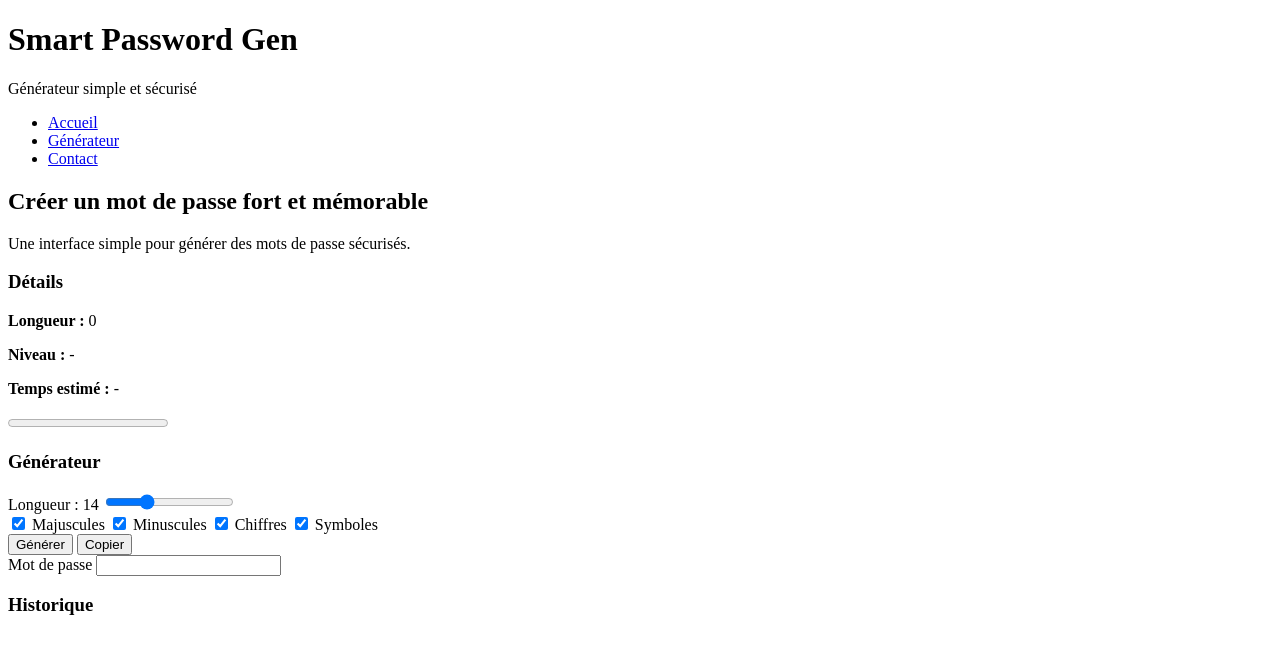
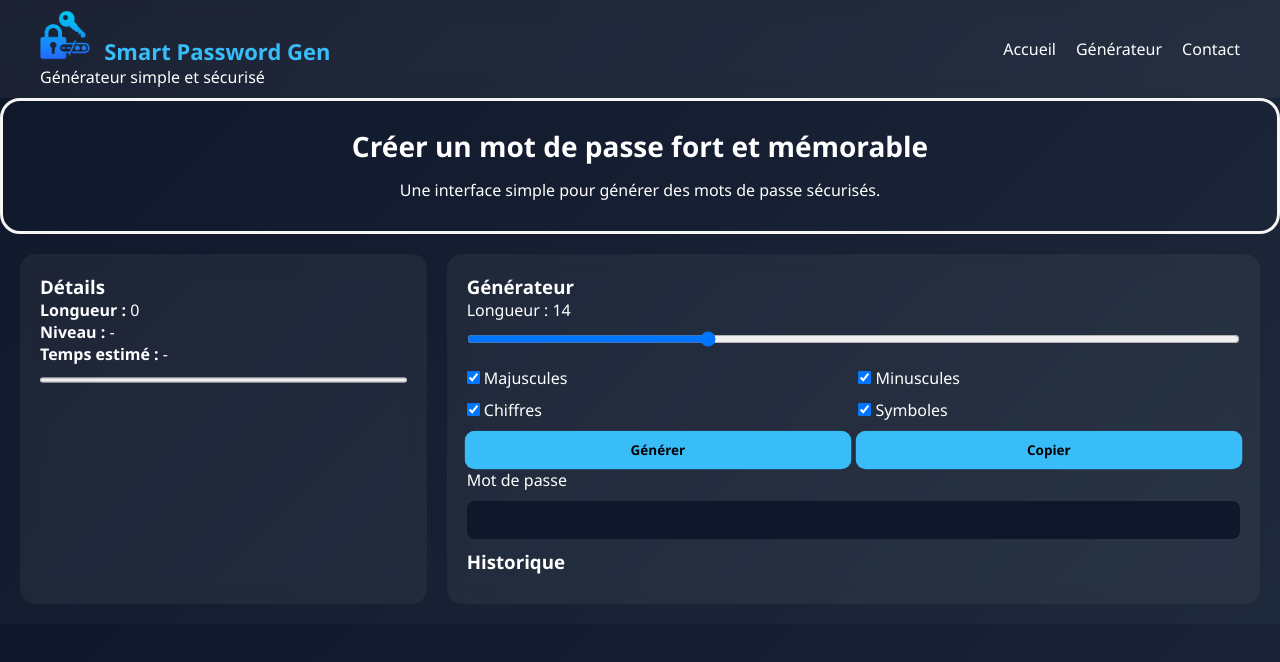
Before and after one commit to yassinwhibi-wq/Yassin_Whibi_Generer_Mot_De_Passe, a plain HTML site: page index.html in a window 1280 px wide. Drawn offline with Linux system fonts and the light colour scheme.

Commit message:
styliser tous les elements de HTML dans le style.css

```diff
--- a/index.html
+++ b/index.html
@@ -1,14 +1,18 @@
 <!DOCTYPE html>
 <html lang="fr">
+
 <head>
     <meta charset="UTF-8" />
     <meta name="viewport" content="width=device-width, initial-scale=1.0" />
-  <title>Smart Password</title>
+    <title>Smart Password Gen</title>
     <link rel="stylesheet" href="style.css" />
+    <link rel="icon" href="images/logo.png" />
 </head>
+
 <body>
     <header class="entete">
         <div class="marque">
+            <img src="images/logo.png" alt="logo">
             <h1>Smart Password Gen</h1>
             <p>Générateur simple et sécurisé</p>
         </div>
@@ -68,4 +72,5 @@
 
     <script src="script.js"></script>
 </body>
+
 </html>
--- a/style.css
+++ b/style.css
@@ -0,0 +1,166 @@
+*{
+  margin:0;
+  padding:0;
+  box-sizing:border-box;
+  font-family:Segoe UI,sans-serif;
+}
+
+body{
+  background:linear-gradient(135deg,#0f172a,#1e293b);
+  color:#fff;
+}
+
+/* HEADER */
+.entete{
+  display:flex;
+  justify-content:space-between;
+  align-items:center;
+  padding:10px 40px;
+  background:rgba(255,255,255,0.05);
+  backdrop-filter:blur(10px);
+}
+
+.marque h1{
+    display: inline;
+    font-size:22px;
+    color:#38bdf8;
+}
+img{
+    width:50px;
+    margin-right:10px;
+}
+.menu{
+  display:flex;
+  gap:20px;
+  list-style:none;
+}
+
+.menu a{
+  color:#fff;
+  text-decoration:none;
+  transition:.3s;
+}
+.menu a:hover{color:#38bdf8}
+
+/* HERO */
+.hero{
+  text-align:center;
+  padding:30px;
+  border:3px solid whitesmoke;
+  border-radius:20px;
+}
+.hero h2{
+  font-size:28px;
+  margin-bottom:10px;
+
+  /* animation douce */
+  animation:updown 3s ease-in-out infinite;
+}
+
+/* MAIN GRID */
+.zone{
+  display:grid;
+  grid-template-columns:1fr 2fr;
+  gap:20px;
+  padding:20px;
+}
+
+/* CARD STYLE */
+.details,.generateur{
+  background:rgba(255,255,255,0.05);
+  padding:20px;
+  border-radius:15px;
+  backdrop-filter:blur(10px);
+
+  transition:.3s;
+}
+
+/* hover simple */
+.details:hover,.generateur:hover{
+  transform:translateY(-5px);
+}
+
+/* INPUTS */
+input[type="range"],
+input[type="text"]{
+  width:100%;
+  margin:10px 0;
+}
+
+input[type="text"]{
+  padding:10px;
+  border:none;
+  border-radius:8px;
+  background:#0f172a;
+  color:#fff;
+}
+
+/* focus input */
+input[type="text"]:focus{
+  outline:none;
+  box-shadow:0 0 5px #38bdf8;
+}
+
+/* OPTIONS */
+.options{
+  display:grid;
+  grid-template-columns:repeat(2,1fr);
+  gap:10px;
+  margin:10px 0;
+}
+
+/* BUTTONS */
+.actions{
+  display:flex;
+  gap:10px;
+}
+
+button{
+  flex:1;
+  padding:10px;
+  border:none;
+  border-radius:10px;
+  background:#38bdf8;
+  color:#000;
+  font-weight:bold;
+  cursor:pointer;
+  transition:.3s;
+
+  /* animation légère */
+  animation:btn 3s infinite;
+}
+
+button:hover{
+  background:#0ea5e9;
+  transform:scale(1.05);
+}
+
+/* HISTORIQUE */
+.historique ul{
+  list-style:none;
+  margin-top:10px;
+}
+.historique li{
+  background:#0f172a;
+  padding:8px;
+  border-radius:6px;
+  margin-bottom:5px;
+  font-size:14px;
+}
+
+/* PROGRESS */
+progress{
+  width:100%;
+  height:10px;
+}
+
+/* ===== ANIMATIONS ===== */
+@keyframes updown{
+  0%,100%{transform:translateY(0);}
+  50%{transform:translateY(-5px);}
+}
+
+@keyframes btn{
+  0%,100%{transform:scale(1);}
+  50%{transform:scale(1.03);}
+}
```
Lines whose indentation alone changed are shown as unchanged.
